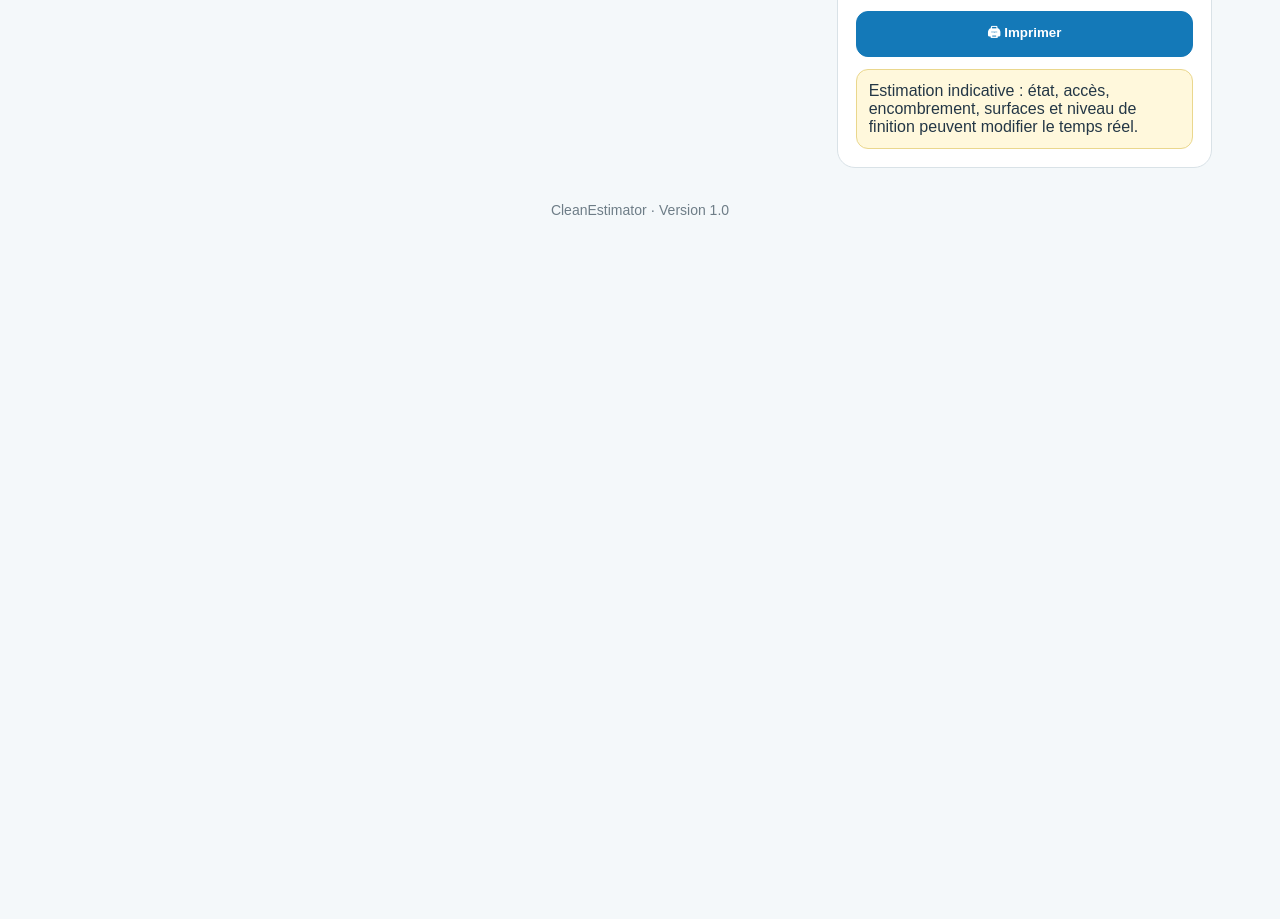
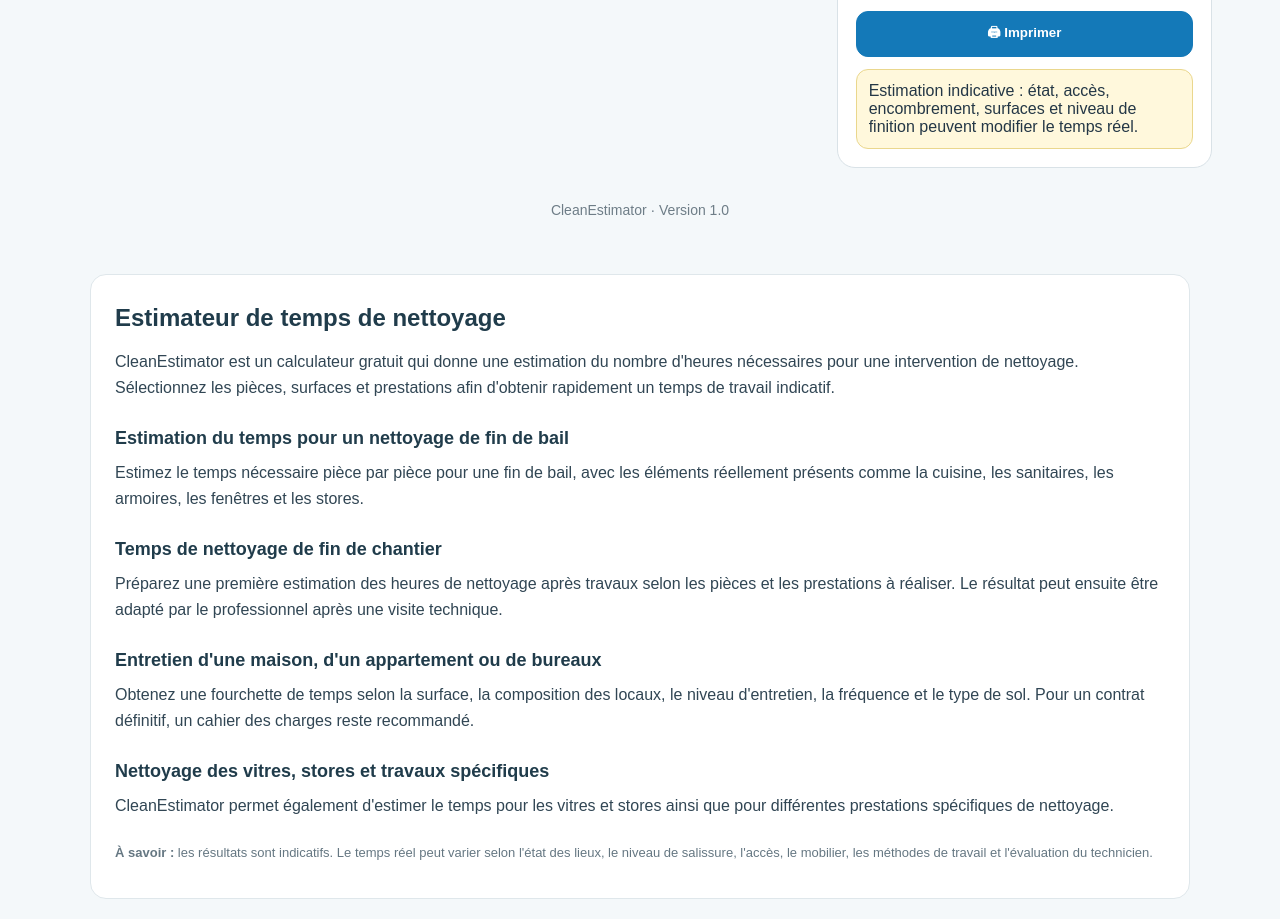
Before and after one commit to fernanadovicente-png/cleanestimator, a plain HTML site: page index.html in a window 1280 px wide. Shown: the part 704-1623 px from the top of the page. Before the commit the page ends 944 px from the top, so only its background shows below. Drawn offline with Linux system fonts and the light colour scheme.

Commit message:
Add files via upload

```diff
--- a/index.html
+++ b/index.html
@@ -3,7 +3,7 @@
 <head>
 <meta charset="utf-8">
 <meta name="viewport" content="width=device-width,initial-scale=1,viewport-fit=cover">
-<title>CleanEstimator</title>
+<title>CleanEstimator – Estimateur de temps de nettoyage</title>
 <style>
 :root{--b:#1479b8;--ink:#243746;--mut:#6e7d87;--line:#d9e2e7;--bg:#f4f8fa;--card:#fff;--danger:#a63b3b}
 *{box-sizing:border-box}body{margin:0;font-family:Arial,sans-serif;color:var(--ink);background:var(--bg)}
@@ -47,7 +47,25 @@ h1,h2,h3{margin-top:0}.btn,.choice,.add{border:1px solid var(--b);background:#ff
  .sp-price strong{font-size:17px}.sp-note{font-size:9px;color:#6e7d87;line-height:1.45;margin-top:24px}
 }
 
+
+.seo-content{max-width:1100px;margin:34px auto 20px;padding:24px;background:#fff;border:1px solid #dfe7eb;border-radius:16px;color:#314654;line-height:1.6}
+.seo-content h1{font-size:24px;margin:0 0 12px;color:#203c4b}.seo-content h2{font-size:18px;margin:24px 0 7px;color:#203c4b}.seo-content p{margin:0 0 10px}.seo-disclaimer{margin-top:24px!important;font-size:13px;color:#657782}
+@media(max-width:700px){.seo-content{margin:24px 12px 16px;padding:18px}.seo-content h1{font-size:21px}.seo-content h2{font-size:17px}}
+@media print{.seo-content{display:none!important}}
+
 </style>
+
+<meta name="description" content="Estimez le temps nécessaire pour un nettoyage de fin de bail, fin de chantier, entretien, vitres et stores. Calculateur gratuit de temps de nettoyage.">
+<meta name="robots" content="index, follow">
+<link rel="canonical" href="https://fernanadovicente-png.github.io/cleanestimator/">
+<meta property="og:type" content="website">
+<meta property="og:title" content="CleanEstimator – Estimateur de temps de nettoyage">
+<meta property="og:description" content="Estimez le temps nécessaire pour un nettoyage de fin de bail, fin de chantier, entretien, vitres et stores. Calculateur gratuit de temps de nettoyage.">
+<meta property="og:url" content="https://fernanadovicente-png.github.io/cleanestimator/">
+<script type="application/ld+json">
+{"@context":"https://schema.org","@type":"WebApplication","name":"CleanEstimator","url":"https://fernanadovicente-png.github.io/cleanestimator/","applicationCategory":"BusinessApplication","operatingSystem":"Web","description":"Estimateur de temps de nettoyage pour fin de bail, fin de chantier, entretien, vitres, stores et travaux spécifiques.","inLanguage":"fr"}
+</script>
+
 </head>
 <body>
 <header>
@@ -415,6 +433,21 @@ loadEstimate();renderAll();
 </script>
 
 
+
+<section class="seo-content" aria-labelledby="seo-title">
+<h1 id="seo-title">Estimateur de temps de nettoyage</h1>
+<p>CleanEstimator est un calculateur gratuit qui donne une estimation du nombre d'heures nécessaires pour une intervention de nettoyage. Sélectionnez les pièces, surfaces et prestations afin d'obtenir rapidement un temps de travail indicatif.</p>
+<h2>Estimation du temps pour un nettoyage de fin de bail</h2>
+<p>Estimez le temps nécessaire pièce par pièce pour une fin de bail, avec les éléments réellement présents comme la cuisine, les sanitaires, les armoires, les fenêtres et les stores.</p>
+<h2>Temps de nettoyage de fin de chantier</h2>
+<p>Préparez une première estimation des heures de nettoyage après travaux selon les pièces et les prestations à réaliser. Le résultat peut ensuite être adapté par le professionnel après une visite technique.</p>
+<h2>Entretien d'une maison, d'un appartement ou de bureaux</h2>
+<p>Obtenez une fourchette de temps selon la surface, la composition des locaux, le niveau d'entretien, la fréquence et le type de sol. Pour un contrat définitif, un cahier des charges reste recommandé.</p>
+<h2>Nettoyage des vitres, stores et travaux spécifiques</h2>
+<p>CleanEstimator permet également d'estimer le temps pour les vitres et stores ainsi que pour différentes prestations spécifiques de nettoyage.</p>
+<p class="seo-disclaimer"><strong>À savoir :</strong> les résultats sont indicatifs. Le temps réel peut varier selon l'état des lieux, le niveau de salissure, l'accès, le mobilier, les méthodes de travail et l'évaluation du technicien.</p>
+</section>
+
 <section id="simplePrintSheet" class="simple-print-sheet">
  <div class="sp-head"><div class="sp-logo">Clean<span>Estimator</span></div><div class="sp-sub">Estimation du temps de nettoyage</div></div>
  <div class="sp-meta"><div><span>Client</span><b id="spClient">—</b></div><div><span>Prestation</span><b id="spService">—</b></div></div>
--- /dev/null
+++ b/sitemap.xml
@@ -0,0 +1,4 @@
+<?xml version="1.0" encoding="UTF-8"?>
+<urlset xmlns="http://www.sitemaps.org/schemas/sitemap/0.9">
+  <url><loc>https://fernanadovicente-png.github.io/cleanestimator/</loc></url>
+</urlset>
```
Also changed, not shown: robots.txt (added).
